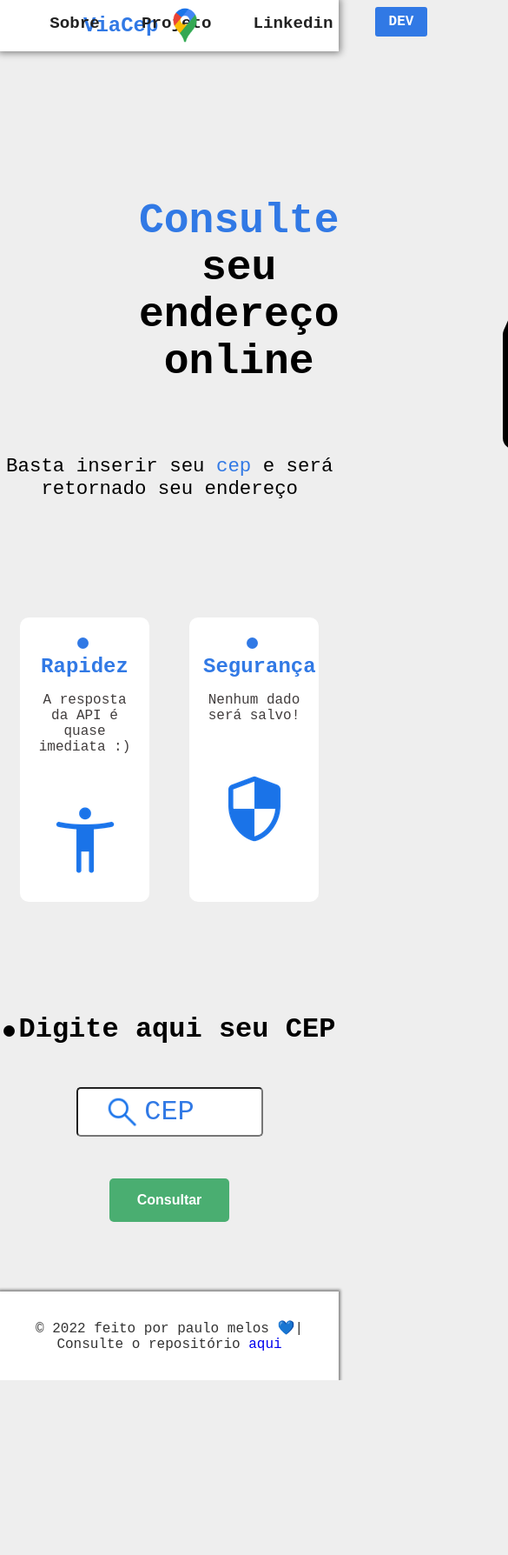
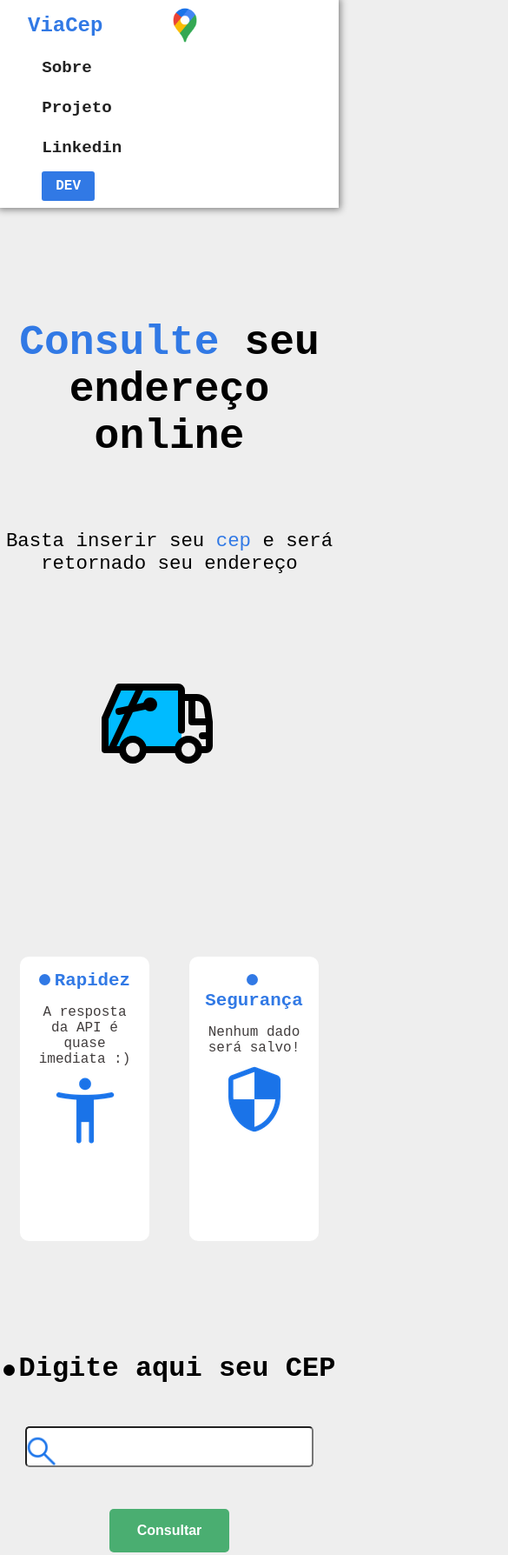
Before and after one commit to pauloesmelos/consuming-api-viacep, a plain HTML site: page index.html in a window 390 px wide. Shown: the top 1788 px of the page at 87% size, 585 px wide, since content can reach past the window. Before the commit the page ends 1587 px from the top, so only its background shows below. Drawn offline with Linux system fonts and the light colour scheme.

Commit message:
alteration in mobile responsiveness by me

```diff
--- a/index.html
+++ b/index.html
@@ -58,7 +58,7 @@
                 <label for="n-cep">Digite aqui seu CEP</label>
                 <div class="div-input">
                     <img class="pesquisar" src="./imagens/search.png" alt="pesquisar">
-                    <input class="input-pesquisar"type="text" name="numcep" id="numcep" placeholder="CEP">
+                    <input class="input-pesquisar"type="text" name="numcep" id="numcep" placeholder="">
                 </div>
                 <button class="buscar">Consultar</button>
             </form>
--- a/style/css/beneficios.css
+++ b/style/css/beneficios.css
@@ -1,6 +1,7 @@
 .beneficios{
     margin-top: 6rem;
     display: flex;
+    flex-wrap: wrap;
     justify-content: space-around;
     width: 100%;
 }
--- /dev/null
+++ b/style/css/media-query.css
@@ -0,0 +1,79 @@
+@media(max-width: 1000px){
+    .banner{
+        width: 20rem;
+        height: 40vh;
+    }
+}
+@media(max-width: 750px){
+    body{
+        overflow-x: hidden;
+    }
+    .ul-nav{
+        display: block;
+        margin-top: 1rem;
+        margin-left: 9%;
+    }
+    .menu-nav{
+        display: block;
+    }
+    .logo{
+        margin-left: 1rem;
+    }
+    .ul-nav li{
+        margin-top: 1.5rem;
+    }
+    /*apresentacao*/
+    .apresentacao{
+        display: block;
+        box-sizing: border-box;
+    }
+    .apresentacao-h1{
+        margin-left: 0;
+    }
+    .apresentacao-h4{
+        padding: 0;
+    }
+    .div-banner{
+        display: block;
+    }
+    .banner{
+        width: 10rem;
+        height: 40vh;
+        margin-left: 30%;
+    }
+    /*beneficios*/
+
+    /*resposta*/
+    .input-pesquisar{
+        width: 80%;
+        font-size: 1.5rem;
+    }
+    /*endereço*/
+    .address{
+        width: 80%;
+    }
+    .endereco{
+        box-sizing: border-box;
+    }
+    .div-endereco{
+        margin-left: 3%;
+    }
+}
+@media(max-width: 400px){
+    .banner{
+        width: 8rem;
+    }
+    .card h2{
+        font-size: 1.3rem;
+        word-wrap:  break-word;
+    }
+    .card img{
+        margin-top: 0;
+    }
+    .pesquisar{
+        left: 1.5rem;
+    }
+    .address{
+        font-size: 1.2rem;
+    }
+}
--- a/style/style.css
+++ b/style/style.css
@@ -4,6 +4,7 @@
 @import './css/resposta.css';
 @import './css/endereco.css';
 @import './css/footer.css';
+@import './css/media-query.css';
 *{
     padding: 0;
     margin: 0;
```
